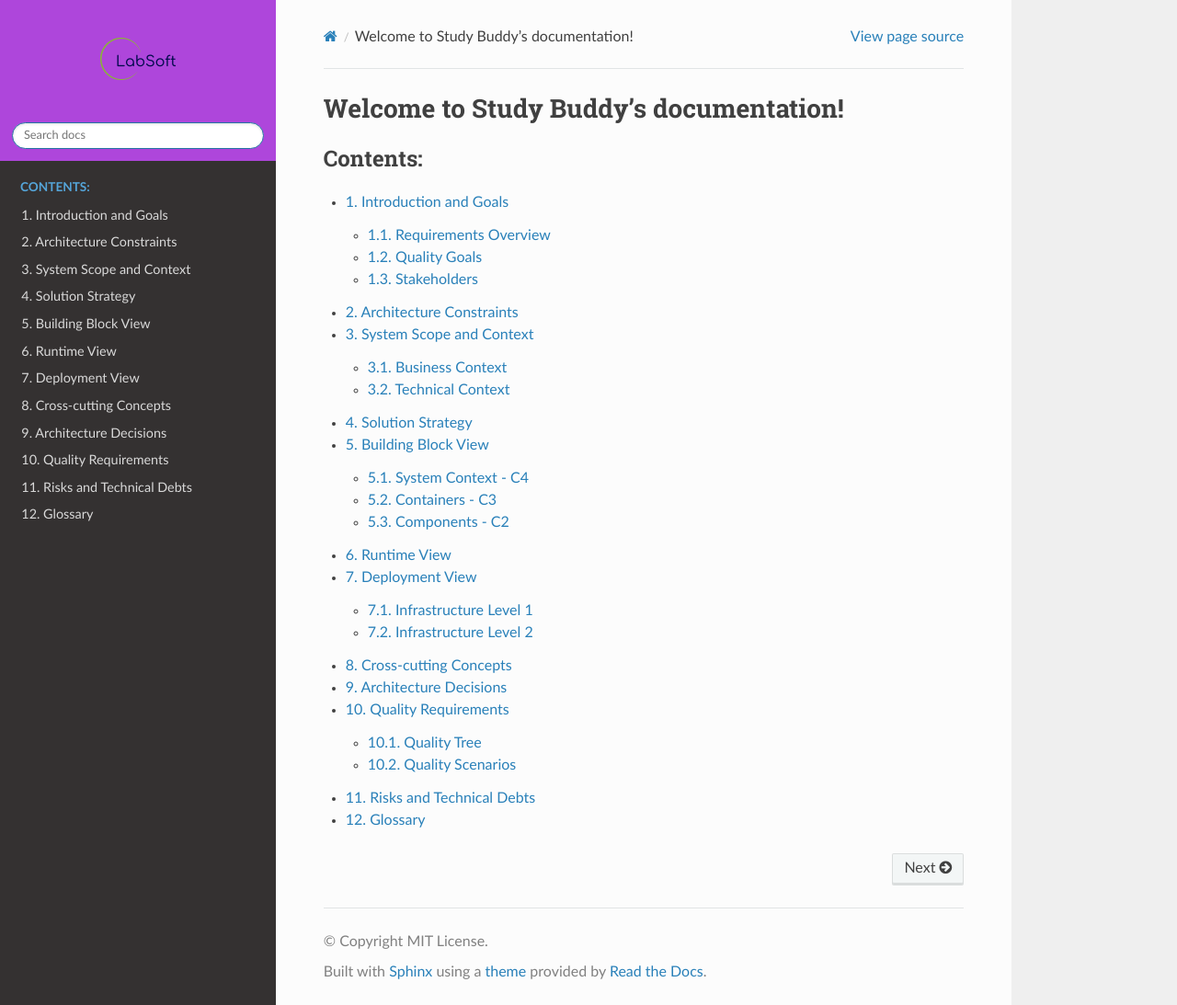
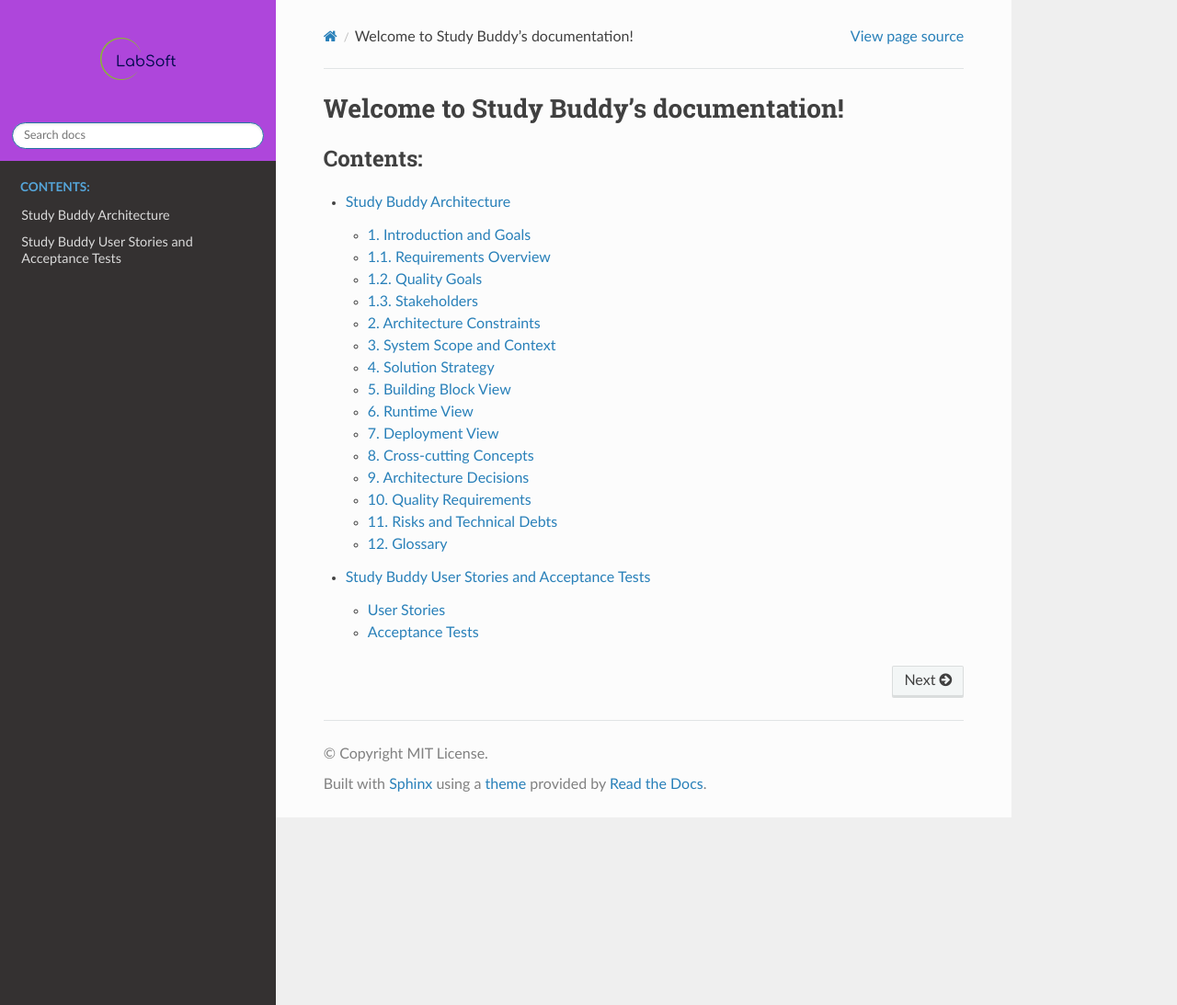
Before and after one commit to Serbian-AI-Society/LabSoft, a Sphinx documentation site: the page built from docs/source/index.rst, in a window 1280 px wide and 1093 px high. Shown: the whole window at 92% size. Built offline with Sphinx 7.4.7 and the Read the Docs theme 2.0.0, drawn with Linux system fonts in a browser that asks for light colours; some of the changed lines change nothing that is shown.

Commit message:
#7 Fullfilled architecture doc and added user stories.

````diff
--- a/docs/source/architecture.md
+++ b/docs/source/architecture.md
@@ -1,163 +1,216 @@
 ---
-
 title:     Study Buddy Architecture
 copyright: LabSoft
 doctype:   SAD-Software_Architecture_Document
 author:    Dr. Momcilo Krunic <momcilo.krunic@labsoft.dev>
+---
+# Study Buddy Architecture
+
+[toc]
+
+## 1. Introduction and Goals
+
+Study Buddy is a personalized tutor developed by LabSoft to enhance the learning experience using AI technologies. The main goal is to provide customized learning plans and resources tailored to individual needs.
+
+## 1.1. Requirements Overview
+
+- **Personalized Learning Plans:** Use AI to create and adapt learning plans based on user data.
+- **Progress Tracking:** Monitor and evaluate learning progress with detailed analytics.
+- **Interactive Tutorials:** Provide real-time assistance and answers to user queries.
+- **User-Friendly Interface:** Ensure an intuitive and engaging user experience.
+
+More detailed requirements can be found in [User Stories](user_stories.md).
+
+## 1.2. Quality Goals
+
+- **Accuracy:** Ensure the AI provides correct and useful information.
+- **Scalability:** Support a growing number of users without performance degradation.
+- **Reliability:** Maintain high availability and handle failures gracefully.
+- **Usability:** Deliver a seamless and intuitive user interface.
+
+## 1.3. Stakeholders
+
+- **End Users:** Students and learners using Study Buddy for educational purposes.
+- **Developers:** [LabSoft](https://labsoft.ai/) team responsible for developing and maintaining the system.
+- **Product Owners:** Individuals defining requirements and ensuring project alignment with goals.
 
 ---
 
-- [1. Introduction and Goals](#1-introduction-and-goals)
-  - [1.1. Requirements Overview](#11-requirements-overview)
-  - [1.2. Quality Goals](#12-quality-goals)
-  - [1.3. Stakeholders](#13-stakeholders)
-- [2. Architecture Constraints](#2-architecture-constraints)
-- [3. System Scope and Context](#3-system-scope-and-context)
-  - [3.1. Business Context](#31-business-context)
-  - [3.2. Technical Context](#32-technical-context)
-- [4. Solution Strategy](#4-solution-strategy)
-- [5. Building Block View](#5-building-block-view)
-  - [5.1. System Context - C4](#51-system-context---c4)
-  - [5.2. Containers - C3](#52-containers---c3)
-  - [5.3. Components - C2](#53-components---c2)
-- [6. Runtime View](#6-runtime-view)
-- [7. Deployment View](#7-deployment-view)
-  - [7.1. Infrastructure Level 1](#71-infrastructure-level-1)
-  - [7.2. Infrastructure Level 2](#72-infrastructure-level-2)
-- [8. Cross-cutting Concepts](#8-cross-cutting-concepts)
-- [9. Architecture Decisions](#9-architecture-decisions)
-- [10. Quality Requirements](#10-quality-requirements)
-  - [10.1. Quality Tree](#101-quality-tree)
-  - [10.2. Quality Scenarios](#102-quality-scenarios)
-- [11. Risks and Technical Debts](#11-risks-and-technical-debts)
-- [12. Glossary](#12-glossary)
+## 2. Architecture Constraints
+
+- **Technology Stack:** Use Python, OpenAI, Boto3, and AWS services.
+- **Deployment Environment:** Host on AWS with components like DynamoDB and Lambda functions.
+- **Security:** Ensure data privacy and protection, particularly for user data.
 
 ---
 
-# 1. Introduction and Goals
+## 3. System Scope and Context
 
-```Markdown
-https://docs.arc42.org/section-1/
-```
+### 3.1. Business Context
 
+Study Buddy aims to revolutionize the educational landscape by providing tailored learning experiences, thereby improving educational outcomes and user satisfaction.
 
-## 1.1. Requirements Overview
+### 3.2. Technical Context
 
-
-## 1.2. Quality Goals
-
-
-## 1.3. Stakeholders
+- **Frontend:** Web-based user interface for interaction with the system build on [ionic framework](https://ionicframework.com/) for cross-platform deployment (Android, iOS, Mac).
+- **Backend:** Python-based application handling AI responses and data management.
+- **Data Storage:** AWS DynamoDB for storing questions, responses, and user data.
 
 ---
 
-# 2. Architecture Constraints
+## 4. Solution Strategy
 
-```Markdown
-https://docs.arc42.org/section-2/
+- **AI Integration:** Utilize OpenAI for generating responses to user queries.
+- **Cloud Services:** Leverage AWS for scalable and reliable infrastructure.
+- **Continuous Improvement:** Regularly update the AI model and software to incorporate feedback and new features.
+
+---
+
+## 5. Building Block View
+
+Using [C4 model](https://c4model.com/) description.
+
+### 5.1. System Context - C4
+
+```plantuml
+@startuml
+rectangle AI_Server as "AI Server"
+rectangle Web_UI as "Web UI"
+rectangle User as "User"
+rectangle AWS as "AWS Services"
+
+User --> Web_UI : Interacts with
+Web_UI --> AI_Server : Sends Queries
+AI_Server --> AWS : Stores/Retrieves Data
+AWS --> AI_Server : Provides Data
+@enduml
+```
+
+### 5.2. Containers - C3
+
+```plantuml
+@startuml
+rectangle Web_UI as "Web UI"
+rectangle Lambda_Function as "Lambda Function"
+rectangle DynamoDB as "DynamoDB"
+
+Web_UI --> Lambda_Function : Sends Requests
+Lambda_Function --> DynamoDB : Reads/Writes Data
+@enduml
+```
+
+### 5.3. Components - C2
+
+```plantuml
+@startuml
+rectangle API_Gateway as "API Gateway"
+rectangle Lambda_Function as "Lambda Function"
+rectangle OpenAI_API as "OpenAI API"
+rectangle DynamoDB as "DynamoDB"
+
+API_Gateway --> Lambda_Function : Invokes
+Lambda_Function --> OpenAI_API : Calls
+Lambda_Function --> DynamoDB : Accesses
+@enduml
 ```
 
 ---
 
-# 3. System Scope and Context
+## 6. Runtime View
 
-```Markdown
-https://docs.arc42.org/section-3/
-```
+```plantuml
+@startuml
+rectangle User as "User"
+rectangle Web_UI as "Web UI"
+rectangle Lambda_Function as "Lambda Function"
+rectangle OpenAI_API as "OpenAI API"
 
-## 3.1. Business Context
-
-
-## 3.2. Technical Context
-
----
-
-# 4. Solution Strategy
-
-```Markdown
-https://docs.arc42.org/section-4/
+User --> Web_UI : Asks Question
+Web_UI --> Lambda_Function : Sends Request
+Lambda_Function --> OpenAI_API : Gets Response
+Lambda_Function --> Web_UI : Sends Response
+@enduml
 ```
 
 ---
 
-# 5. Building Block View
+## 7. Deployment View
 
-```Markdown
-https://docs.arc42.org/section-5/
+### 7.1. Infrastructure Level 1
+
+```plantuml
+@startuml
+rectangle AWS_EC2 as "AWS EC2"
+rectangle AWS_Lambda as "AWS Lambda"
+rectangle AWS_DynamoDB as "AWS DynamoDB"
+
+AWS_EC2 --> AWS_Lambda : Deploys
+AWS_Lambda --> AWS_DynamoDB : Accesses
+@enduml
 ```
 
-```Markdown
-https://c4model.com
-```
+### 7.2. Infrastructure Level 2
 
-## 5.1. System Context - C4
+```plantuml
+@startuml
+rectangle User_Device as "User Device"
+rectangle Internet as "Internet"
+rectangle AWS_Cloud as "AWS Cloud"
+rectangle AWS_Lambda as "AWS Lambda"
+rectangle AWS_DynamoDB as "AWS DynamoDB"
 
-## 5.2. Containers - C3
-
-## 5.3. Components - C2
-
----
-
-# 6. Runtime View
-
-```Markdown
-https://docs.arc42.org/section-6/
+User_Device --> Internet : Connects
+Internet --> AWS_Cloud : Routes Traffic
+AWS_Cloud --> AWS_Lambda : Executes
+AWS_Lambda --> AWS_DynamoDB : Reads/Writes Data
+@enduml
 ```
 
 ---
 
-# 7. Deployment View
+## 8. Cross-cutting Concepts
 
-```Markdown
-https://docs.arc42.org/section-7/
-```
-
-## 7.1. Infrastructure Level 1
-
-## 7.2. Infrastructure Level 2
+- **Security:** Implement robust authentication and authorization mechanisms.
+- **Logging:** Maintain comprehensive logs for monitoring and debugging.
+- **Error Handling:** Ensure graceful handling and reporting of errors.
 
 ---
 
-# 8. Cross-cutting Concepts
+## 9. Architecture Decisions
 
-```Markdown
-https://docs.arc42.org/section-8/
-```
-
+- **Tech Stack:** Use Python and AWS for their reliability and scalability.
+- **AI Model:** Leverage OpenAI for its advanced natural language processing capabilities.
 
 ---
 
-# 9. Architecture Decisions
+## 10. Quality Requirements
 
-```Markdown
-https://docs.arc42.org/section-9/
+### 10.1. Quality Tree
+
+```plantuml
+@startwbs
+* Quality Goals
+** Accuracy
+** Scalability
+** Reliability
+** Usability
+@endwbs
 ```
+
+### 10.2. Quality Scenarios
+
+- **Scenario 1:** The system must handle 100,000 simultaneous users without performance degradation.
+- **Scenario 2:** The AI must provide responses with 95% accuracy based on test datasets.
 
 ---
 
-# 10. Quality Requirements
+## 11. Risks and Technical Debts
 
-```Markdown
-https://docs.arc42.org/section-10/
-```
+- **Risk 1:** Dependency on third-party APIs like OpenAI.
 
-## 10.1. Quality Tree
+## 12. Glossary
 
-
-## 10.2. Quality Scenarios
-
----
-
-# 11. Risks and Technical Debts
-
-```Markdown
-https://docs.arc42.org/section-11/
-```
-
----
-
-# 12. Glossary
-
-```Markdown
-https://docs.arc42.org/section-12/
-```
+- **AI:** Artificial Intelligence.
+- **API:** Application Programming Interface.
+- **DynamoDB:** A NoSQL database service provided by AWS.
+- **Lambda:** A serverless compute service provided by AWS.
--- a/docs/source/user_stories.md
+++ b/docs/source/user_stories.md
@@ -0,0 +1,176 @@
+
+# Study Buddy User Stories and Acceptance Tests
+
+## User Stories
+
+### User Story 1: Personalized Learning Plan
+
+**Title:** As a student, I want to receive a personalized learning plan so that I can study more effectively.
+
+**Description:**
+- The system should generate a learning plan based on my preferences and performance.
+- The plan should include topics, resources, and a timeline for completion.
+
+**Acceptance Criteria:**
+1. Given that I have logged into the system,
+   When I request a personalized learning plan,
+   Then the system should generate a plan based on my data.
+2. Given that the system has generated a plan,
+   When I view the plan,
+   Then it should display the topics, resources, and timeline.
+
+### User Story 2: Progress Tracking
+
+**Title:** As a student, I want to track my learning progress so that I can see how I am improving over time.
+
+**Description:**
+- The system should monitor my progress and provide analytics.
+- It should display metrics such as completion rates, scores, and time spent on tasks.
+
+**Acceptance Criteria:**
+1. Given that I have completed some tasks,
+   When I view my progress report,
+   Then the system should display my completion rates, scores, and time spent.
+2. Given that I have improved in my learning,
+   When I view my progress over time,
+   Then the system should show a positive trend in my performance metrics.
+
+### User Story 3: Interactive Tutorials
+
+**Title:** As a student, I want to receive real-time assistance with my questions so that I can understand the material better.
+
+**Description:**
+- The system should provide instant answers to my questions.
+- It should also offer additional resources if I need more help.
+
+**Acceptance Criteria:**
+1. Given that I have a question about the material,
+   When I enter the question into the system,
+   Then it should provide an accurate and helpful response immediately.
+2. Given that the initial answer is not sufficient,
+   When I request more help,
+   Then the system should provide additional resources related to the question.
+
+### User Story 4: User-Friendly Interface
+
+**Title:** As a student, I want to use an intuitive and engaging interface so that my learning experience is enjoyable.
+
+**Description:**
+- The system should have a clean, easy-to-navigate interface.
+- It should provide visual and interactive elements to enhance the learning experience.
+
+**Acceptance Criteria:**
+1. Given that I am using the system,
+   When I navigate through different sections,
+   Then it should be easy to find and access the features I need.
+2. Given that I am interacting with the system,
+   When I use the learning tools,
+   Then it should be visually appealing and responsive.
+
+## Acceptance Tests
+
+### Acceptance Test 1: Personalized Learning Plan
+
+**Scenario:** Generate a personalized learning plan
+
+**Given**:
+- The user is logged into the system.
+- The user has provided their preferences and performance data.
+
+**When**:
+- The user requests a personalized learning plan.
+
+**Then**:
+- The system generates a learning plan tailored to the user's data.
+- The plan includes topics, resources, and a timeline for completion.
+
+### Acceptance Test 2: View Learning Plan
+
+**Scenario:** View the personalized learning plan
+
+**Given**:
+- The system has generated a personalized learning plan.
+
+**When**:
+- The user views the learning plan.
+
+**Then**:
+- The plan displays the topics, resources, and timeline clearly.
+
+### Acceptance Test 3: Track Learning Progress
+
+**Scenario:** View progress report
+
+**Given**:
+- The user has completed some tasks.
+
+**When**:
+- The user views their progress report.
+
+**Then**:
+- The system displays the user's completion rates, scores, and time spent on tasks.
+
+### Acceptance Test 4: View Progress Over Time
+
+**Scenario:** View progress over time
+
+**Given**:
+- The user has improved in their learning.
+
+**When**:
+- The user views their progress over time.
+
+**Then**:
+- The system shows a positive trend in the user's performance metrics.
+
+### Acceptance Test 5: Real-Time Assistance
+
+**Scenario:** Receive real-time assistance
+
+**Given**:
+- The user has a question about the material.
+
+**When**:
+- The user enters the question into the system.
+
+**Then**:
+- The system provides an accurate and helpful response immediately.
+
+### Acceptance Test 6: Request Additional Help
+
+**Scenario:** Request additional help
+
+**Given**:
+- The initial answer provided by the system is not sufficient.
+
+**When**:
+- The user requests more help.
+
+**Then**:
+- The system provides additional resources related to the question.
+
+### Acceptance Test 7: User Interface Navigation
+
+**Scenario:** Navigate through the interface
+
+**Given**:
+- The user is using the system.
+
+**When**:
+- The user navigates through different sections.
+
+**Then**:
+- The interface is easy to navigate, and features are easy to find and access.
+
+### Acceptance Test 8: Interactive Tools
+
+**Scenario:** Use interactive learning tools
+
+**Given**:
+- The user is interacting with the system.
+
+**When**:
+- The user uses the learning tools.
+
+**Then**:
+- The tools are visually appealing and responsive, enhancing the learning experience.
````
